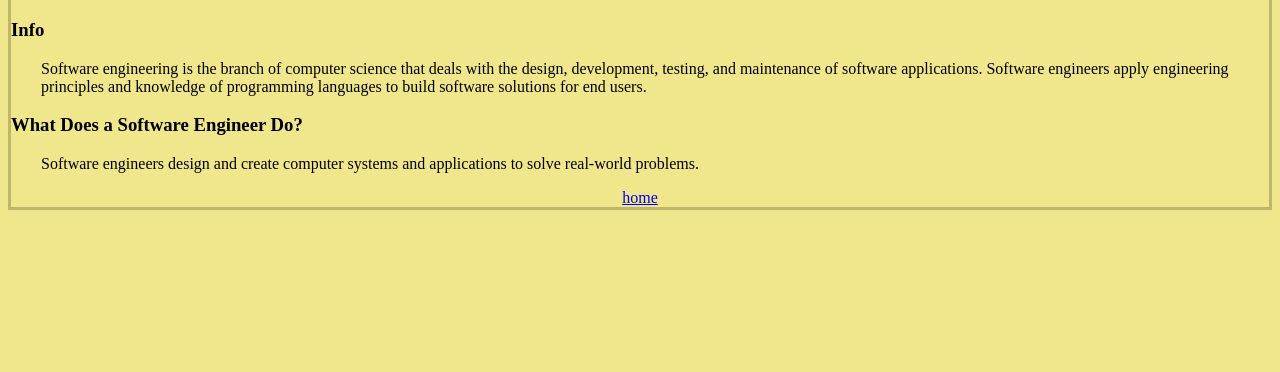
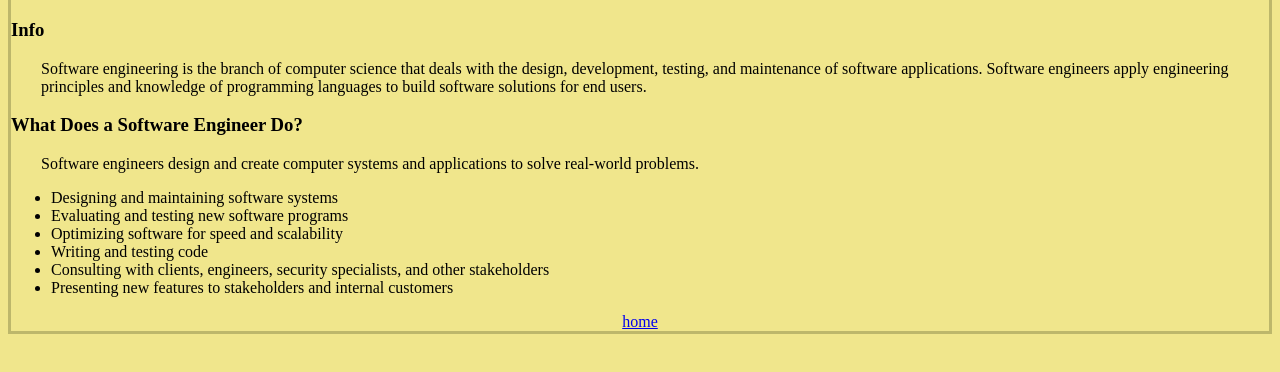
Before and after one commit to 711271/MultiWebsite, a plain HTML site: page SoftwareEngineer.html in a window 1280 px wide. Shown: the part 78-450 px from the top of the page. Drawn offline with Linux system fonts and the light colour scheme.

Commit message:
sofware eng list

```diff
--- a/SoftwareEngineer.html
+++ b/SoftwareEngineer.html
@@ -17,6 +17,14 @@
                  solutions for end users.</p>
             <h3>What Does a Software Engineer Do?</h3>
             <p>Software engineers design and create computer systems and applications to solve real-world problems.  </p>
+            <ul>
+            <li>Designing and maintaining software systems</li>
+            <li> Evaluating and testing new software programs</li>
+            <li>Optimizing software for speed and scalability</li>
+            <li> Writing and testing code</li>
+            <li> Consulting with clients, engineers, security specialists, and other stakeholders</li>
+            <li> Presenting new features to stakeholders and internal customers</li>
+            </ul>
 
 
 
```
